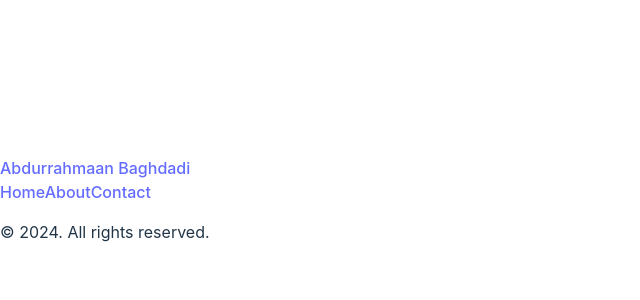
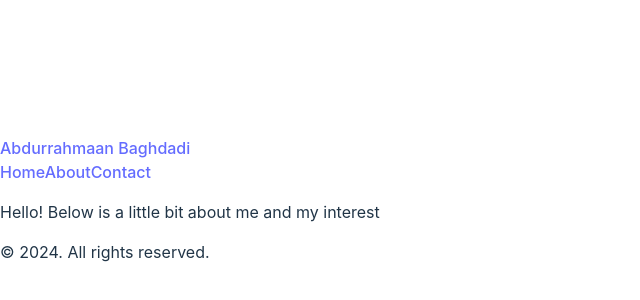
Before and after one commit to Abdurrahmaan-Baghdadi/Abdurrahmaan-Baghdadi.github.io, a React app: page /aboutMe in a window 1280 px wide. Shown: the part 192-492 px from the top of the page, without its empty margins (0-640 px from the left). Built offline with nearby package versions, Linux system fonts and the light colour scheme; the HTML template or start-up script is replaced by a standard one.

Commit message:
Testing Commited Changes

```diff
--- a/src/assets/Components/Pages/AboutMe.tsx
+++ b/src/assets/Components/Pages/AboutMe.tsx
@@ -4,6 +4,7 @@ function AboutMe()
 {
     return (
         <>
+        <p>Hello! Below is a little bit about me and my interest</p>
         </>
     )
 }
```
